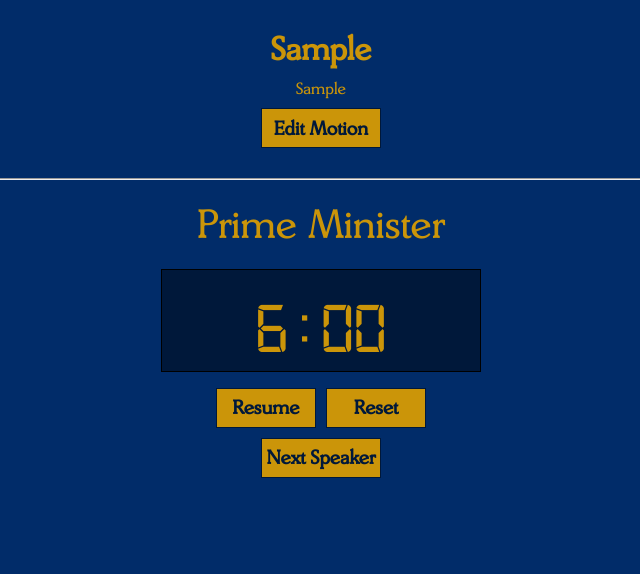
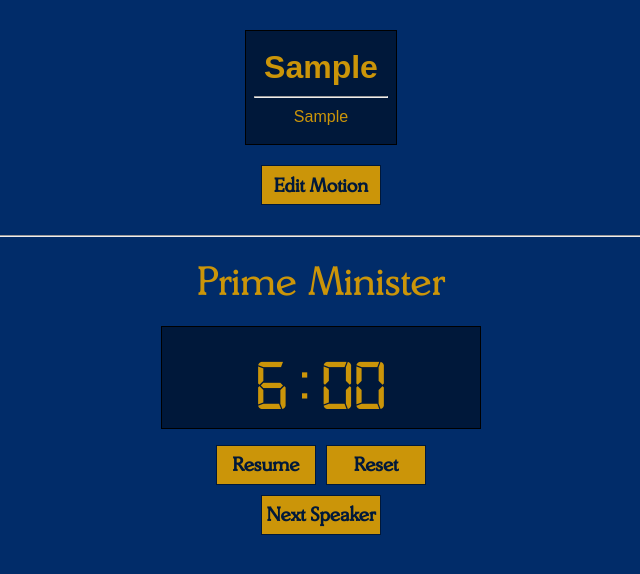
Before and after one commit to Pr1mor/CP-Motion, a React (Vite) app: page / in a window 1280 px wide. Both pictures are taken after typing "Sample", "Sample" into the empty fields and a click on the button "Save Motion". Shown: the top 574 px of the page, without its empty margins (319-959 px from the left). Built offline with nearby package versions, Linux system fonts and the light colour scheme.

Commit message:
Added one background

```diff
--- a/src/App.css
+++ b/src/App.css
@@ -24,6 +24,18 @@
 	gap: 10px;
 	align-items: center;
 	margin: 30px;
+}
+
+.non-editable-block {
+	text-align: center;
+	/* width: 80%; */
+}
+
+.motion-infoslide {
+	border: 1px solid black;
+	background-color: #00183a;
+	margin-bottom: 10px;
+	padding: 0.5rem;
 }
 
 .edit-motion {
@@ -64,3 +76,10 @@ button {
 	color: #00183a;
 	cursor: pointer;
 }
+
+#main-motion,
+#info-slide {
+	word-wrap: break-word;
+	font-family: sans-serif;
+	margin: 10px;
+}
--- a/src/App.jsx
+++ b/src/App.jsx
@@ -49,12 +49,13 @@ function App() {
 					</button>
 				</div>
 			) : (
-				<div
-					className="non-editable-block" /*style={{ marginBottom: "30px" }}*/
-				>
-					<h1 /*style={{ wordWrap: "break-word" }}*/>{motion}</h1>
+				<div className="non-editable-block">
+					<div className="motion-infoslide">
+						<h1 id="main-motion">{motion}</h1>
+						<hr />
 						{infoSlide && (
 							<p
+								id="info-slide"
 								// style={{
 								// 	fontStyle: "italic",
 								// 	marginBottom: "20px",
@@ -65,6 +66,7 @@ function App() {
 								{infoSlide}
 							</p>
 						)}
+					</div>
 					<button
 						id="edit-motion-button"
 						onClick={() => setIsEditing(true)}
```
Lines whose indentation alone changed are shown as unchanged.
